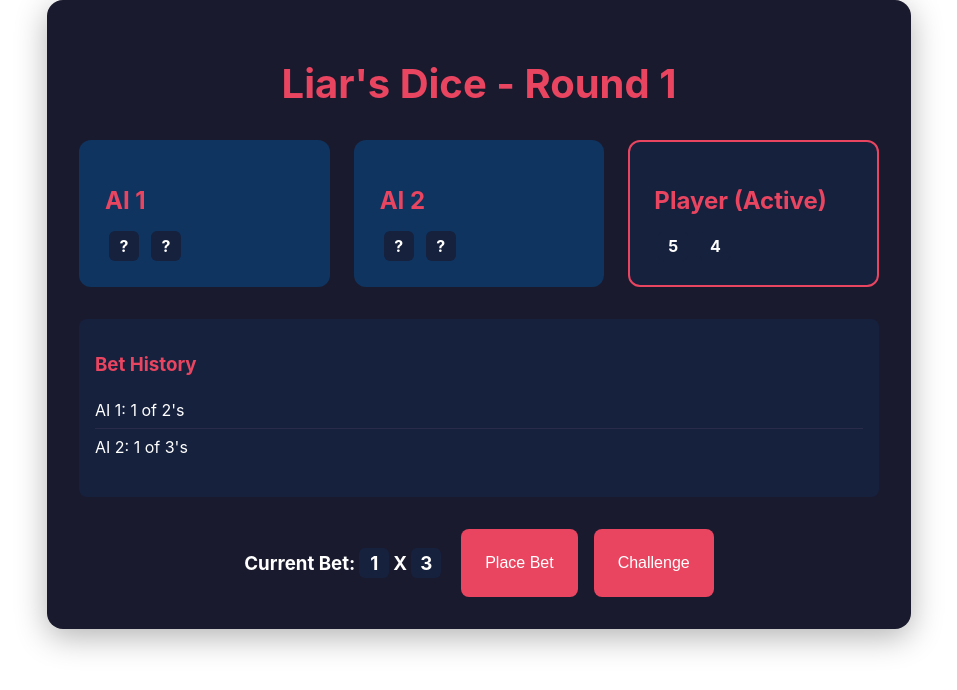
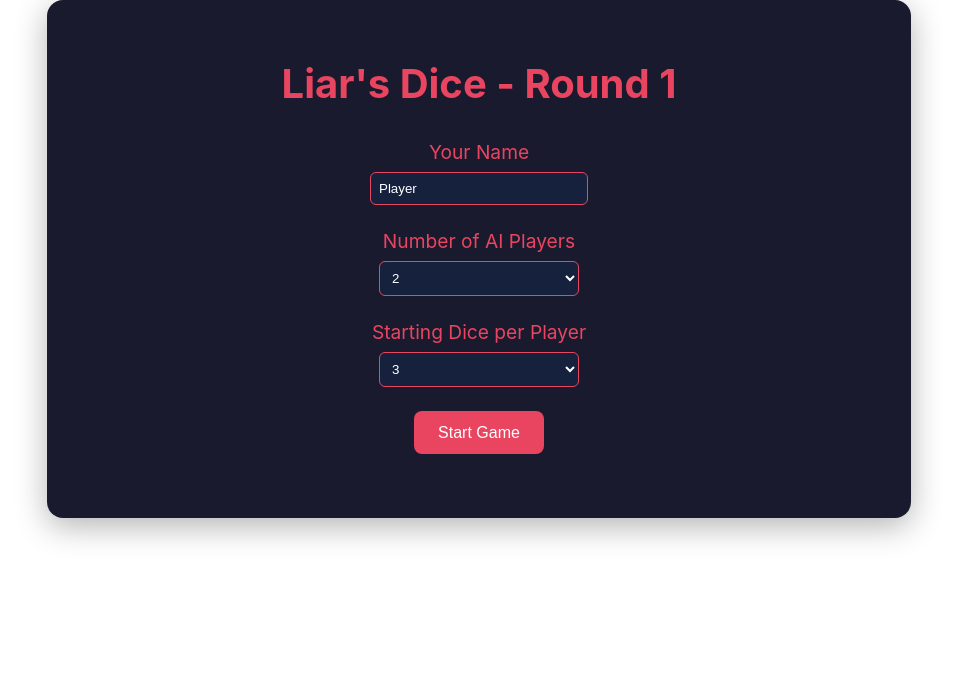
Before and after one commit to kundralaci/kocka, a React (Create React App) app: page / in a window 1280 px wide. Shown: the top 690 px of the page, without its empty margins (161-1118 px from the left). Built offline with nearby package versions, Linux system fonts and the light colour scheme.

Commit message:
feat: ux improvements

```diff
--- a/src/components/Game.tsx
+++ b/src/components/Game.tsx
@@ -1,7 +1,7 @@
 import React, { useEffect, useState } from 'react';
 import { useDispatch, useSelector } from 'react-redux';
 import { RootState } from '../store';
-import { setPlayers, placeBet, challenge, resolveChallenge, startNewRound, rollDice, setGameOver, closeRound } from '../store/GameSlice';
+import { setPlayers, placeBet, challenge, resolveChallenge, startNewRound, rollDice, setGameOver, closeRound, setInitializing } from '../store/GameSlice';
 import { Player, PlayerData } from '../models/Player';
 import { Bet, betToString } from '../models/Bet';
 import { GamePhase } from '../models/GameState';
@@ -11,7 +11,27 @@ import { BettingPopup } from './BettingPopup';
 import { BettingStrategy, StartingStrategy } from '../strategies/strategies';
 import { generateId } from '../utils/id';
 
+const ResetButton = styled(motion.button)`
+  position: absolute;
+  top: 1rem;
+  right: 1rem;
+  background: #e94560;
+  color: white;
+  border: none;
+  padding: 0.5rem 1rem;
+  border-radius: 8px;
+  font-size: 0.9rem;
+  cursor: pointer;
+  transition: all 0.2s ease;
+
+  &:hover {
+    background: #ff6b6b;
+    transform: translateY(-2px);
+  }
+`;
+
 const GameContainer = styled.div`
+  position: relative;
   max-width: 800px;
   margin: 0 auto;
   padding: 2rem;
@@ -35,7 +55,7 @@ const PlayersGrid = styled.div`
   margin-bottom: 2rem;
 `;
 
-const PlayerCard = styled(motion.div)<{ isActive: boolean }>`
+const PlayerCard = styled(motion.div) <{ isActive: boolean }>`
   background: ${props => props.isActive ? '#16213e' : '#0f3460'};
   padding: 1.5rem;
   border-radius: 12px;
@@ -106,14 +126,43 @@ const BetHistory = styled(motion.div)`
     list-style: none;
     padding: 0;
   }
+`;
 
-  li {
+const BetHistoryItem = styled(motion.li)`
   padding: 0.5rem 0;
   border-bottom: 1px solid #2a2a4a;
 
   &:last-child {
     border-bottom: none;
   }
+`;
+
+const ConfigurationContainer = styled(motion.div)`
+  display: flex;
+  flex-direction: column;
+  gap: 1.5rem;
+  align-items: center;
+  margin: 2rem 0;
+`;
+
+const ConfigurationOption = styled.div`
+  display: flex;
+  flex-direction: column;
+  gap: 0.5rem;
+  align-items: center;
+
+  label {
+    font-size: 1.2rem;
+    color: #e94560;
+  }
+
+  select, input {
+    padding: 0.5rem;
+    border-radius: 6px;
+    background: #16213e;
+    color: white;
+    border: 1px solid #e94560;
+    width: 200px;
   }
 `;
 
@@ -130,52 +179,15 @@ export const Game: React.FC = () => {
   } = useSelector((state: RootState) => state.game);
 
   const [showBettingPopup, setShowBettingPopup] = useState(false);
+  const [numAIPlayers, setNumAIPlayers] = useState(2);
+  const [numStartingDice, setNumStartingDice] = useState(3);
+  const [playerName, setPlayerName] = useState('Player');
 
   useEffect(() => {
-    // Initialize game
-    const players: PlayerData[] = [
-      {
-        id: generateId(),
-        name: 'AI 1',
-        isAI: true,
-        dice: new Array(2).fill(null),
-        bettingStrategy: BettingStrategy.Simple,
-        startingStrategy: StartingStrategy.Simple,
-        bettingStrategyParams: {
-          mathVsOwnDice: 0.7,
-          challengeThreshold: 0.5,
-        },
-        startingStrategyParams: {},
-      },
-      {
-        id: generateId(),
-        name: 'AI 2',
-        isAI: true,
-        dice: new Array(2).fill(null),
-        bettingStrategy: BettingStrategy.Simple,
-        startingStrategy: StartingStrategy.Simple,
-        bettingStrategyParams: {
-          mathVsOwnDice: 0.7,
-          challengeThreshold: 0.5,
-        },
-        startingStrategyParams: {},
-      },
-      {
-        id: generateId(),
-        name: 'Player',
-        isAI: false,
-        dice: new Array(2).fill(null),
-        bettingStrategy: BettingStrategy.Simple,
-        startingStrategy: StartingStrategy.Simple,
-      },
-    ];
+    if (gamePhase === GamePhase.INITIALIZING) {
+      return;
+    }
 
-    dispatch(setPlayers(players));
-    dispatch(rollDice());
-  }, [dispatch]);
-
-  useEffect(() => {
-    console.log('gamePhase', gamePhase, activePlayerIndex);
     if (gamePhase === GamePhase.ROLLING) {
       dispatch(rollDice());
     }
@@ -196,6 +208,35 @@ export const Game: React.FC = () => {
       }
     }
   }, [gamePhase, activePlayerIndex, players]);
+
+  const handleStartGame = () => {
+    const players: PlayerData[] = [
+      ...Array(numAIPlayers).fill(null).map((_, index) => ({
+        id: generateId(),
+        name: `AI ${index + 1}`,
+        isAI: true,
+        dice: new Array(numStartingDice).fill(null),
+        bettingStrategy: BettingStrategy.Simple,
+        startingStrategy: StartingStrategy.Simple,
+        bettingStrategyParams: {
+          mathVsOwnDice: 0.7,
+          challengeThreshold: 0.5,
+        },
+        startingStrategyParams: {},
+      })),
+      {
+        id: generateId(),
+        name: playerName || 'Player',
+        isAI: false,
+        dice: new Array(numStartingDice).fill(null),
+        bettingStrategy: BettingStrategy.Simple,
+        startingStrategy: StartingStrategy.Simple,
+      },
+    ];
+
+    dispatch(setPlayers(players));
+    dispatch(rollDice());
+  };
 
   const handleHumanDecision = (bet: Bet | 'challenge') => {
     //Player.makeHumanDecision(bet);
@@ -230,8 +271,23 @@ export const Game: React.FC = () => {
     setShowBettingPopup(false);
   };
 
+  const handleReset = () => {
+    if (window.confirm('Are you sure you want to reset the game?')) {
+      dispatch(setInitializing());
+    }
+  };
+
   return (
     <GameContainer>
+      {gamePhase !== GamePhase.INITIALIZING && (
+        <ResetButton
+          whileHover={{ scale: 1.05 }}
+          whileTap={{ scale: 0.95 }}
+          onClick={handleReset}
+        >
+          Reset Game
+        </ResetButton>
+      )}
       <Title
         initial={{ y: -50, opacity: 0 }}
         animate={{ y: 0, opacity: 1 }}
@@ -240,6 +296,57 @@ export const Game: React.FC = () => {
         Liar's Dice - Round {roundNumber}
       </Title>
 
+      {gamePhase === GamePhase.INITIALIZING && (
+        <ConfigurationContainer
+          initial={{ opacity: 0, y: 20 }}
+          animate={{ opacity: 1, y: 0 }}
+        >
+          <ConfigurationOption>
+            <label>Your Name</label>
+            <input
+              type="text"
+              value={playerName}
+              onChange={(e) => setPlayerName(e.target.value)}
+              placeholder="Enter your name"
+            />
+          </ConfigurationOption>
+
+          <ConfigurationOption>
+            <label>Number of AI Players</label>
+            <select
+              value={numAIPlayers}
+              onChange={(e) => setNumAIPlayers(Number(e.target.value))}
+            >
+              {[1, 2, 3, 4].map(num => (
+                <option key={num} value={num}>{num}</option>
+              ))}
+            </select>
+          </ConfigurationOption>
+
+          <ConfigurationOption>
+            <label>Starting Dice per Player</label>
+            <select
+              value={numStartingDice}
+              onChange={(e) => setNumStartingDice(Number(e.target.value))}
+            >
+              {[2, 3, 4, 5].map(num => (
+                <option key={num} value={num}>{num}</option>
+              ))}
+            </select>
+          </ConfigurationOption>
+
+          <Button
+            whileHover={{ scale: 1.05 }}
+            whileTap={{ scale: 0.95 }}
+            onClick={handleStartGame}
+          >
+            Start Game
+          </Button>
+        </ConfigurationContainer>
+      )}
+
+        {gamePhase !== GamePhase.INITIALIZING && (
+          <>
             <PlayersGrid>
               <AnimatePresence>
                 {players.map((player) => (
@@ -282,18 +389,27 @@ export const Game: React.FC = () => {
             >
               <h3>Bet History</h3>
               <ul>
-          {betHistory.map((bet, index) => (
-            <li key={index}>
+                {lastLoser !== undefined &&
+                  <BetHistoryItem
+                    key={'loser'}
+                    initial={{ opacity: 0, x: -20 }}
+                    animate={{ opacity: 1, x: 0 }}
+                    transition={{ duration: 0.3, delay: 0.1 }}
+                  >
+                    {players[lastLoser].name}: Will lose a die
+                  </BetHistoryItem>}
+                {[...betHistory].reverse().map((bet, index) => (
+                  <BetHistoryItem
+                    key={betHistory.length - 1 - index}
+                    initial={{ opacity: 0, x: -20 }}
+                    animate={{ opacity: 1, x: 0 }}
+                    transition={{ duration: 0.3, delay: 0.1 }}
+                  >
                     {bet.type === 'bet'
                       ? `${bet.player.name}: ${betToString(bet.bet!)}`
                       : `${bet.player.name}: Challenge!`}
-            </li>
+                  </BetHistoryItem>
                 ))}
-
-          {lastLoser !== undefined &&
-            <li key={'loser'}>
-              {players[lastLoser].name}: Will lose a die
-            </li>}
               </ul>
             </BetHistory>
 
@@ -363,6 +479,9 @@ export const Game: React.FC = () => {
                 />
               )}
             </AnimatePresence>
+          </>
+        )}
+
     </GameContainer>
   );
 };
--- a/src/store/GameSlice.ts
+++ b/src/store/GameSlice.ts
@@ -32,6 +32,14 @@ export const gameSlice = createSlice({
   name: 'game',
   initialState,
   reducers: {
+    setInitializing: (state) => {
+      state.gamePhase = GamePhase.INITIALIZING;
+      state.players = [];
+      state.currentBet = null;
+      state.activePlayerIndex = 0;
+      state.roundNumber = 1;
+      state.betHistory = [];
+    },
     setPlayers: (state, action: PayloadAction<PlayerData[]>) => {
       state.players = action.payload;
     },
@@ -118,6 +126,6 @@ export const gameSlice = createSlice({
   },
 });
 
-export const { setPlayers, setCurrentBet, setActivePlayerIndex, setGameOver, rollDice, placeBet, challenge, resolveChallenge, startNewRound, closeRound } = gameSlice.actions;
+export const { setPlayers, setCurrentBet, setActivePlayerIndex, setGameOver, rollDice, placeBet, challenge, resolveChallenge, startNewRound, closeRound, setInitializing } = gameSlice.actions;
 
 export default gameSlice.reducer;
```
Also changed, not shown: package.json (+7 -3 lines), 1 other file (tests, documents, lock files or other folders). Lines whose indentation alone changed are shown as unchanged.
